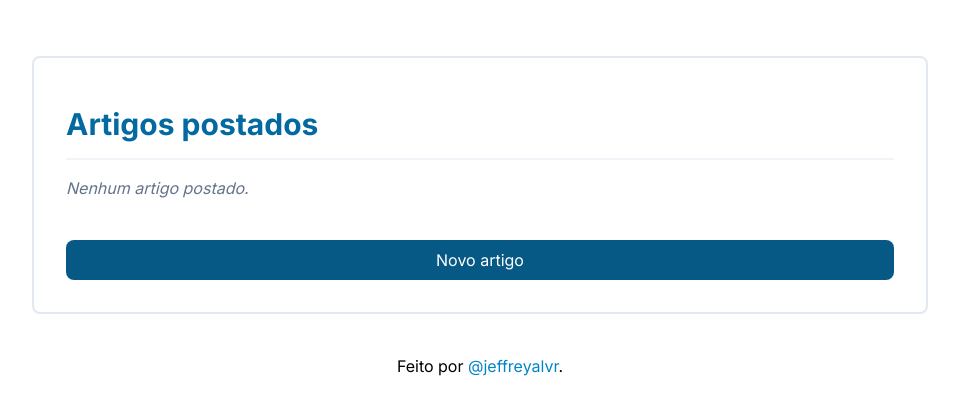
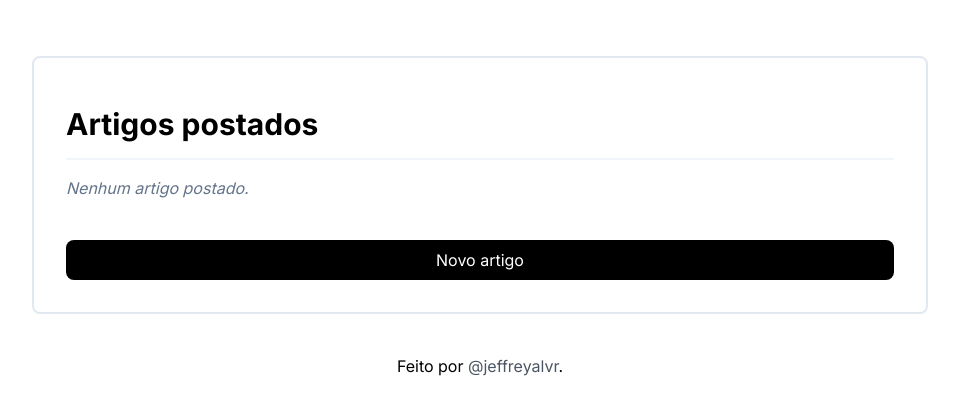
Before and after one commit to jeffreyalvr/projeto-artigos-nextjs, a Next.js app: page / in a window 1280 px wide. Shown: the top 414 px of the page, without its empty margins (160-1119 px from the left). Built offline with nearby package versions, Linux system fonts and the light colour scheme.

Commit message:
Altera o perfil do tema

```diff
--- a/src/app/page.tsx
+++ b/src/app/page.tsx
@@ -9,7 +9,7 @@ const Home = () => {
       <ArtigosPostados />
       <Link
         href="/criar"
-        className="px-4 py-2 rounded-lg text-center bg-sky-800 text-white hover:opacity-85"
+        className="px-4 py-2 rounded-lg text-center bg-black text-white hover:opacity-85"
       >
         Novo artigo
       </Link>
--- a/src/components/Box/index.tsx
+++ b/src/components/Box/index.tsx
@@ -7,7 +7,7 @@ const Box = ({
 }) => {
   return (
     <div className="rounded-lg border-2 border-slate-200 p-8">
-      <h1 className="text-3xl text-sky-700 font-bold border-b-2 border-slate-100 py-4 mb-4">
+      <h1 className="text-3xl text-black font-bold border-b-2 border-slate-100 py-4 mb-4">
         {title}
       </h1>
       <div className="flex flex-col gap-10 w-full">
--- a/src/components/Footer/index.tsx
+++ b/src/components/Footer/index.tsx
@@ -10,7 +10,7 @@ const Footer = () => {
           target="_blank"
           rel="noopener noreferrer"
           title="Clique para abrir o meu GitHub"
-          className="text-sky-600 hover:opacity-85 hover:underline"
+          className="text-gray-600 hover:underline"
         >
           @jeffreyalvr
         </Link>
```
